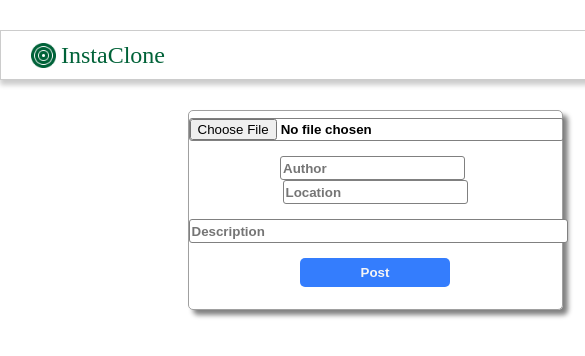
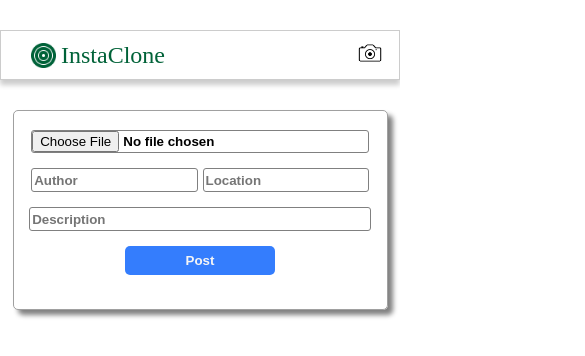
Before and after one commit to TejoVarma/INSTACLONE-REACT-FRONTEND, a React (Create React App) app: page /posts/newpost in a window 390 px wide. Shown: the top 356 px of the page, 585 px wide, since content can reach past the window. Built offline with nearby package versions, Linux system fonts and the light colour scheme; no server answers.

Commit message:
Some styles has been changed to make the website work for mobile

```diff
--- a/src/App.js
+++ b/src/App.js
@@ -1,5 +1,6 @@
 import React from 'react';
 import './styles/App.css';
+import './styles/App.media.css'
 import Context from './components/Context';
 import Routers from './routers/Routers';
 
--- /dev/null
+++ b/src/styles/App.media.css
@@ -0,0 +1,62 @@
+@media screen and (max-width:500px)
+{
+    .container {
+        width: 400px;
+      }
+      .camera {
+        margin-left: 190px;
+      }
+      .posts {
+        width: 350px;
+      }
+      .more {
+        margin-left: 60px;
+      }
+
+      .post-image {
+        width: 100%;
+        max-height: 400px;
+      }
+
+      .home
+      {
+        width: 412px;
+        margin: 30px auto;
+      }
+      .contents
+      {
+        display: flex;
+        flex-direction: column;
+        align-items: center;
+      }
+      .thumbnail
+      {
+        margin-top: 150px;
+        width: 100%;
+        height: 400px;
+      }
+      .nav
+      {
+        margin-left: 25px;
+      }
+      .field-container
+      {
+        width: 100%;
+      }
+      #file
+      {
+        width: 90%;
+      }
+      #author
+      {
+        width: 43%;
+      }
+      #location
+      {
+        width: 43%;
+      }
+      #description
+      {
+        width: 90%;
+      }
+}
```
